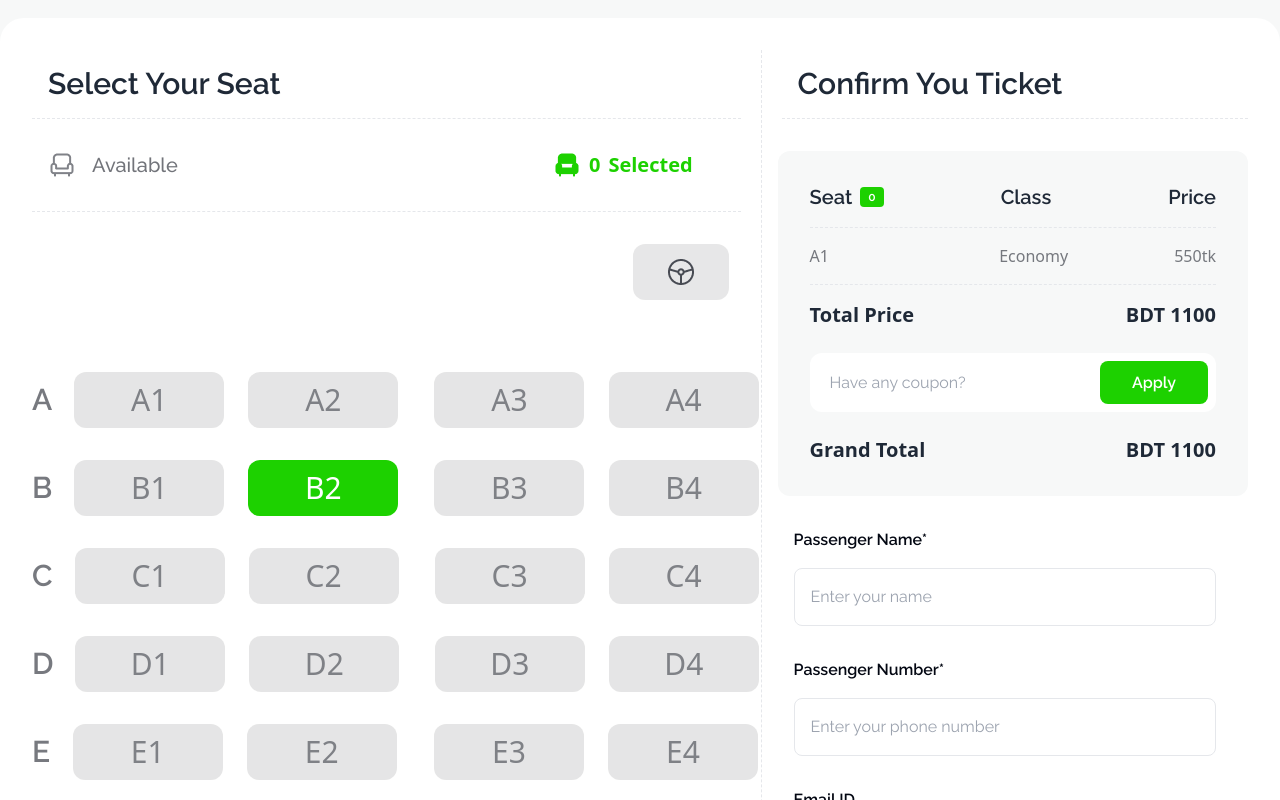
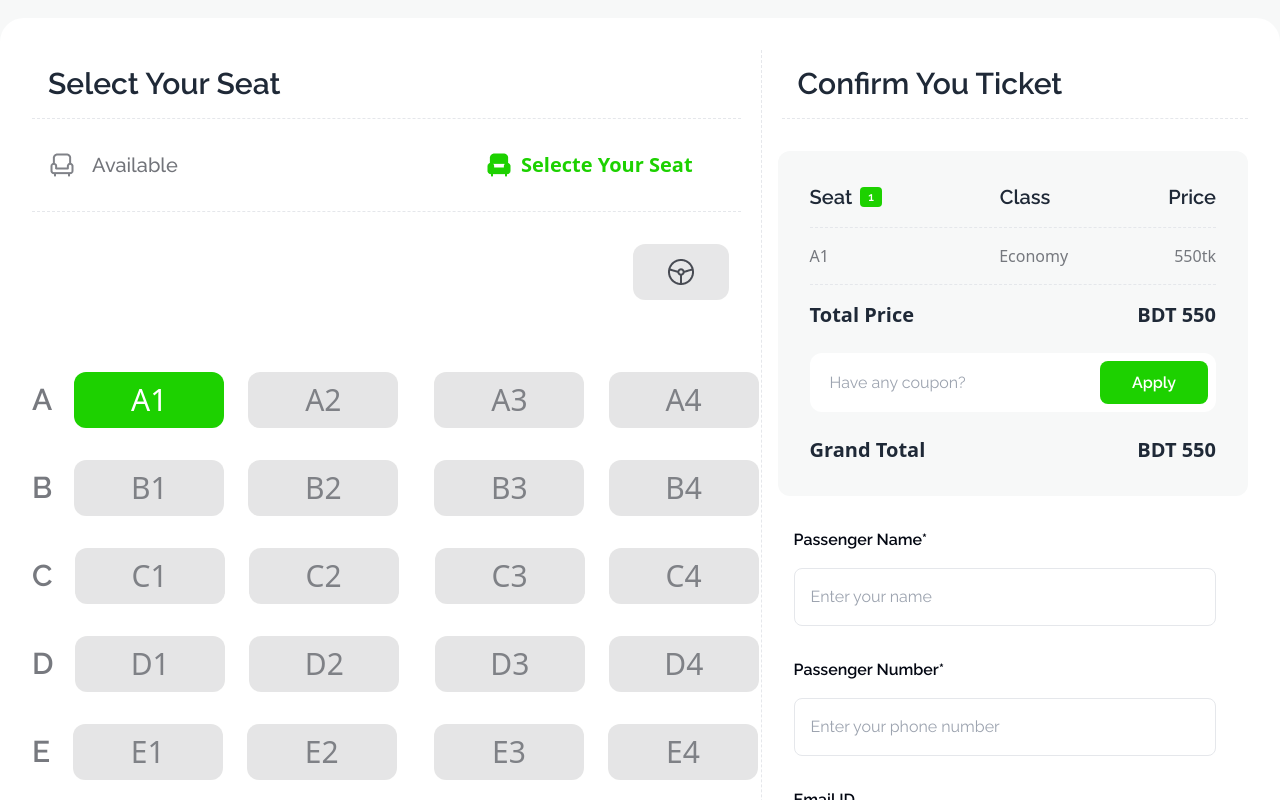
Before and after one commit to jakareya76/smart-ticketing, a plain HTML site: page index.html in a window 1280 px wide. Both pictures are taken after a click on the button "A1". Shown: the part 2201-3001 px from the top of the page. Drawn offline with nearby package versions, Linux system fonts and the light colour scheme.

Commit message:
add event listnear on every seat button and update ticket count

```diff
--- a/index.html
+++ b/index.html
@@ -237,7 +237,7 @@
                   class="flex gap-2 bg-[#1cd1002a] px-8 py-4 rounded-xl text-[#1DD100] font-sans text-xl font-semibold"
                 >
                   <img src="./images/seat-green.png" alt="" />
-                  <span id="seats-count">40</span> <span>Seats left</span>
+                  <span id="available-seats"></span> <span>Seats left</span>
                 </button>
               </div>
 
@@ -322,8 +322,7 @@
                   class="flex gap-2 px-8 py-4 rounded-xl text-[#1DD100] font-sans text-xl font-semibold"
                 >
                   <img src="./images/seat-green-filled.png" alt="seat" />
-                  <span>0</span>
-                  <span>Selected</span>
+                  <span>Selecte Your Seat</span>
                 </button>
               </div>
               <!-- bottom area -->
@@ -385,7 +384,7 @@
                       </button>
                       <button
                         id="b2"
-                        class="seat_card min-w-[150px] h-[56px] bg-[#1DD100] rounded-xl font-sans text-3xl text-[#fff] uppercase"
+                        class="seat_card min-w-[150px] h-[56px] bg-[#0307121a] rounded-xl font-sans text-3xl text-[#03071273] uppercase"
                       >
                         b2
                       </button>
@@ -708,6 +707,7 @@
                   <h4 class="flex items-center gap-2 text-xl font-semibold">
                     Seat
                     <span
+                      id="seat-selected-count"
                       class="bg-[#1DD100] text-white p-2 rounded text-xs h-[20px] flex items-center justify-center"
                     >
                       0
@@ -725,23 +725,21 @@
                   <!-- Total Price -->
                   <div class="flex items-center justify-between pt-4">
                     <h4 class="font-sans text-xl font-semibold">Total Price</h4>
-                    <h4
-                      id="total-price"
-                      class="font-sans text-xl font-semibold"
-                    >
-                      BDT 1100
+                    <h4 class="font-sans text-xl font-semibold">
+                      BDT <span id="total-price">0</span>
                     </h4>
                   </div>
 
                   <!-- Coupon apply -->
                   <div class="flex my-6 bg-white rounded-xl">
                     <input
+                      id="input_coupon"
                       type="text"
                       placeholder="Have any coupon?"
                       class="w-full h-full p-5 bg-transparent outline-none"
                     />
                     <button
-                      id="apply_coupon"
+                      onclick="applyCoupon()"
                       class="bg-[#1DD100] text-white font-semibold px-8 rounded-lg m-2"
                     >
                       Apply
@@ -751,11 +749,8 @@
                   <!-- Grand Total -->
                   <div class="flex items-center justify-between">
                     <h4 class="font-sans text-xl font-semibold">Grand Total</h4>
-                    <h4
-                      id="grand-total"
-                      class="font-sans text-xl font-semibold"
-                    >
-                      BDT 1100
+                    <h4 class="font-sans text-xl font-semibold">
+                      BDT <span id="grand-total">0</span>
                     </h4>
                   </div>
                 </div>
--- a/scripts/app.js
+++ b/scripts/app.js
@@ -1,30 +1,43 @@
 const seatCardList = document.querySelectorAll(".seat_card");
+const couponCode = document.getElementById("input_coupon");
 
-function createTicketCartElement(value) {
-  const ticketCartContainer = document.getElementById("ticket-cart");
+let ticketAvailable = 40;
+let seatCount = 0;
+let ticketPrice = 550;
 
-  const element = document.createElement("div");
-  element.classList.add("flex", "items-center", "justify-between", "py-4");
-
-  element.innerHTML = `
-        <h4 class="font-sans text-[#03071288] font-medium" id="seat">
-           ${value}
-        </h4>
-        <h4 class="ml-16 font-sans text-[#03071288] font-medium">
-            Economy
-        </h4>
-        <h4 class="font-sans text-[#03071288] font-medium">
-            550tk
-        </h4>
-    `;
-
-  ticketCartContainer.appendChild(element);
-}
+document.getElementById("available-seats").innerText = ticketAvailable;
+document.getElementById("seat-selected-count").innerText = seatCount;
 
 for (const seatCard of seatCardList) {
   seatCard.addEventListener("click", function (e) {
     const seat = e.target.innerText;
 
-    createTicketCartElement(seat);
+    const seatId = e.target.id;
+
+    if (seatCount < 4) {
+      seatCount++;
+      ticketAvailable--;
+
+      createTicketCartElement(seat, seatId);
+
+      setInnerTextValue("grand-total", ticketPrice);
+      setInnerTextValue("seat-selected-count", seatCount);
+      setInnerTextValue("available-seats", ticketAvailable);
+      setInnerTextValue("total-price", ticketPrice);
+
+      ticketPrice = ticketPrice + 550;
+
+      AddBackgroundById(seatId);
+    } else {
+      alert("You Can Only Select 4 seat at a time!!");
+    }
   });
 }
+
+function applyCoupon() {
+  const coupon = couponCode.value;
+
+  if (coupon === "NEW15") {
+    console.log(coupon);
+  }
+}
--- a/scripts/utility.js
+++ b/scripts/utility.js
@@ -1,3 +1,31 @@
+function createTicketCartElement(value, seatId) {
+  const ticketCartContainer = document.getElementById("ticket-cart");
+
+  const element = document.createElement("div");
+  element.classList.add("flex", "items-center", "justify-between", "py-4");
+
+  element.innerHTML = `
+        <h4 class="font-sans text-[#03071288] font-medium" id="${seatId}">
+           ${value}
+        </h4>
+        <h4 class="ml-16 font-sans text-[#03071288] font-medium">
+            Economy
+        </h4>
+        <h4 class="font-sans text-[#03071288] font-medium">
+            550tk
+        </h4>
+    `;
+
+  ticketCartContainer.appendChild(element);
+}
+
 function setInnerTextValue(id, value) {
   document.getElementById(id).innerText = value;
 }
+
+function AddBackgroundById(elementId) {
+  const element = document.getElementById(elementId);
+
+  element.classList.add("bg-[#1DD100]", "text-[#fff]");
+  element.classList.remove("bg-[#0307121a]", "text-[#03071273]");
+}
```
